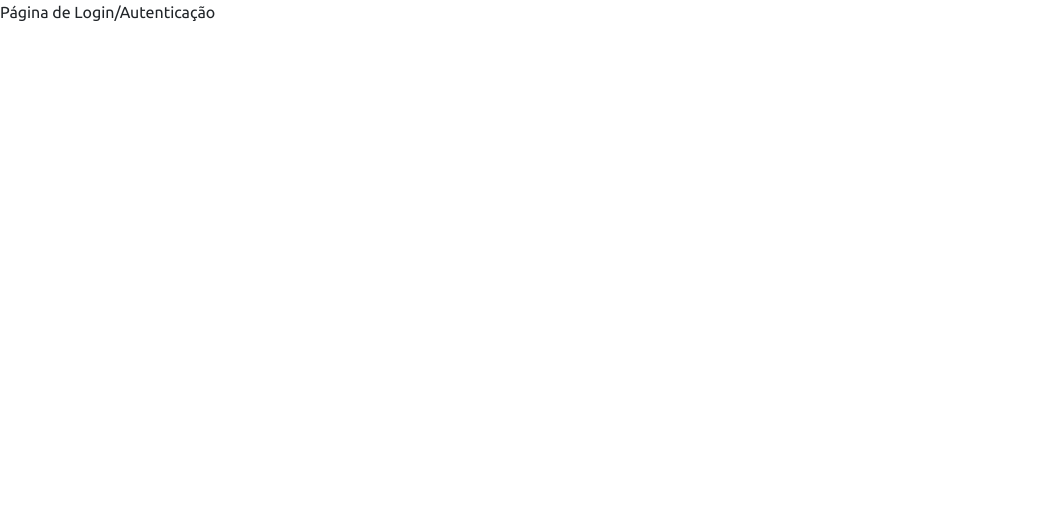
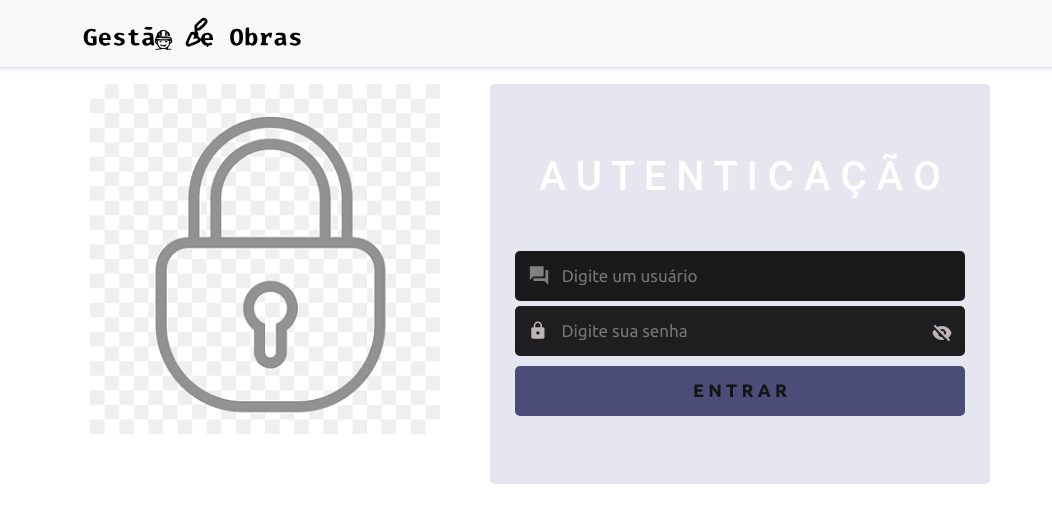
Before and after one commit to Japaonez/Gestao-Obra, a React (Create React App) app in the folder frontend/: page /login in a window 1280 px wide. Shown: the top 522 px of the page, without its empty margins (0-1052 px from the left). Built offline with nearby package versions, Linux system fonts and the light colour scheme.

Commit message:
Aula 24 Modulo 3

```diff
--- a/frontend/package.json
+++ b/frontend/package.json
@@ -10,6 +10,7 @@
     "@types/node": "^12.20.25",
     "@types/react": "^17.0.22",
     "@types/react-dom": "^17.0.9",
+    "axios": "^0.21.4",
     "bootstrap": "^5.1.1",
     "react": "^17.0.2",
     "react-dom": "^17.0.2",
--- a/frontend/src/pages/login.tsx
+++ /dev/null
@@ -1,8 +0,0 @@
-const Login = () => {
-    return (
-        <div>
-            Página de Login/Autenticação
-        </div>
-    )
-}
-export default Login;
--- /dev/null
+++ b/frontend/src/pages/login/index.tsx
@@ -0,0 +1,91 @@
+import { useState } from "react";
+import { useHistory } from "react-router-dom";
+import NavBar from "../../components/basics/navbar";
+import API from "../../services/api";
+import "../login/styles.css";
+import Lock from "../../assets/images/padlock.png";
+import "../../services/api";
+import { MdLock, MdForum } from "react-icons/md";
+import { HiEye, HiEyeOff } from "react-icons/hi";
+
+function Login() {
+  const [username, setUsername] = useState("");
+  const [password, setPassword] = useState("");
+
+  const history = useHistory();
+
+  async function login(e: any) {
+    e.preventDefault();
+    const data = {
+      username,
+      password,
+    };
+
+    try {
+      const response = await API.post("auth/login", data);
+      localStorage.setItem("username", username);
+      localStorage.setItem("toker", response.data.token);
+
+      history.push("/proprietarios");
+    } catch (error) {
+      alert("Autenticação sem sucesso, tente novamente!");
+    }
+  }
+
+  const [show, setShow] = useState(false);
+
+  const handleClick = (e: any) => {
+    e.preventDefault();
+    setShow(!show);
+  };
+
+  return (
+    <>
+      <div className="header">
+        <NavBar />
+      </div>
+      <div className="login">
+        <div className="login-logo">
+          <img src={Lock} alt="MdLockLogin App" />
+        </div>
+
+        <form onSubmit={Login}>
+          <div className="login-right">
+            <h1>A U T E N T I C A Ç Ã O</h1>
+
+            <div className="login-loginInputUser">
+              <MdForum />
+              <input
+                type="user"
+                placeholder="Digite um usuário"
+                value={username}
+                onChange={(e) => setUsername(e.target.value)}
+              />
+            </div>
+
+            <div className="login-loginInputPassword">
+              <MdLock />
+              <input
+                placeholder="Digite sua senha"
+                type={show ? "text" : "password"}
+                value={password}
+                onChange={(e) => setPassword(e.target.value)}
+              />
+              <div className="login-eye">
+                {show ? (
+                  <HiEye size={20} onClick={handleClick} />
+                ) : (
+                  <HiEyeOff size={20} onClick={handleClick} />
+                )}
+              </div>
+            </div>
+
+            <button type="submit">E N T R A R</button>
+          </div>
+        </form>
+      </div>
+    </>
+  );
+}
+
+export default Login;
--- /dev/null
+++ b/frontend/src/pages/login/styles.css
@@ -0,0 +1,128 @@
+.login {
+    width: 1100px;
+    height: 65%;
+    max-width: 1100px;
+    margin: 0 auto;
+    padding: 0 0px;
+    display: flex;
+    align-items: flex-start;
+    background-color: #ffffff;
+    color: white;
+   }
+
+  .login-logo img {
+    width: 350px;
+    height: 350px;
+  }
+
+  .login-right {
+    background-color: #e6e6f0;
+    border-radius: 5px;
+    display: flex;
+    flex-direction: column;
+    justify-content: center;
+    align-items: center;
+    margin-left: 50px;
+    padding: 20px;
+    width: 500px;
+    height: 400px;
+  }
+
+  .login-right h1 {
+    font-family: 'Roboto';
+    font-size: 40px;
+    margin-bottom: 50px;
+  }
+
+  .login-right h4 {
+    font-family: 'Roboto Slab';
+    font-weight: 300;
+    margin-top: 40px;
+    font-size: 15px;
+    font-weight: 500;
+    color: #333349;
+  }
+
+  .login-loginInputUser {
+    display: flex;
+    align-items: center;
+    color: gray;
+    background-color: #1A1A1D;
+    border-radius: 5px;
+    padding: 3px;
+    width: 98%;
+    height: 50px;
+  }
+
+  .login-loginInputUser svg {
+    margin-left: 10px;
+    font-size: 25px;
+  }
+
+  .login-loginInputUser input {
+    background: transparent;
+    width: 100%;
+    outline-width: 0;
+    color: #E1E1E6;
+    border: none;
+    font-size: 17px;
+    margin-left: 10px;
+    margin-right: 10px;
+  }
+
+  .login-loginInputPassword {
+    display: flex;
+    align-items: center;
+    color: rgb(189, 181, 181);
+    background-color: #1e1e20;
+    border-radius: 3px;
+    padding: 3px;
+    margin: 5px;
+    width: 98%;
+    height: 50px;
+    border-radius: 5px;
+  }
+
+  .login-loginInputPassword svg {
+    margin-left: 10px;
+    font-size: 25px;
+  }
+
+  .login-loginInputPassword input {
+    background: transparent;
+    width: 100%;
+    outline-width: 0;
+    color: #E1E1E6;
+    border: none;
+    font-size: 17px;
+    margin-left: 12px;
+    margin-right: 10px;
+  }
+
+  .login-right button {
+    width: 98%;
+    background-color: #4c4c79;
+    color: #131414;
+    font-weight: 800;
+    height: 50px;
+    border-radius: 5px;
+    font-size: 18px;
+    margin-top: 5px;
+    border: none;
+
+    outline-width: 0;
+  }
+
+  .login-right button:hover {
+    background-color: #4c4c50;
+    color: #161718;
+    cursor: pointer;
+  }
+
+  .login-eye {
+    align-items: center;
+    justify-content: center;
+    font-size: 30;
+    cursor: pointer;
+    margin-right: 10px;
+  }
--- /dev/null
+++ b/frontend/src/pages/proprietario/index.tsx
@@ -0,0 +1,8 @@
+const proprietario = () => {
+    return(
+        <div>
+            Página de Proprietários
+        </div>
+    )
+}
+export default proprietario;
--- a/frontend/src/routes.tsx
+++ b/frontend/src/routes.tsx
@@ -1,11 +1,13 @@
 import { Route, BrowserRouter } from 'react-router-dom'
 import Home from './pages/home';
 import Login from './pages/login';
+import Proprietario from './pages/proprietario';
 const Routes = () => {
     return(
         <BrowserRouter>
             <Route component={ Home } path="/" exact />
             <Route component={ Login } path="/login" />
+            <Route component={ Proprietario } path="/proprietario" />
         </BrowserRouter>
     )
 }
--- /dev/null
+++ b/frontend/src/services/api.tsx
@@ -0,0 +1,6 @@
+import axios from "axios";
+const api = axios.create ({
+        baseURL : 'http://localhost:8080'
+})
+
+export default api;
```
Also changed, not shown: frontend/src/assets/images/padlock.png (added), 1 other file (tests, documents, lock files or other folders).
